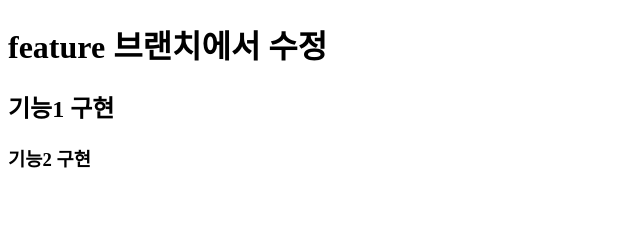
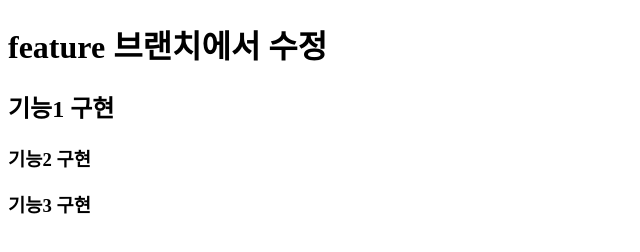
Before and after one commit to dongwook98/git-practice, a plain HTML site: page index.html in a window 1280 px wide. Shown: the whole page, without its empty margins (0-640 px from the left). Drawn offline with Linux system fonts and the light colour scheme.

Commit message:
기능3 구현

```diff
--- a/index.html
+++ b/index.html
@@ -10,5 +10,6 @@
     <h1>feature 브랜치에서 수정</h1>
     <h2>기능1 구현</h2>
     <h3>기능2 구현</h3>
+    <h3>기능3 구현</h3>
   </body>
 </html>
```
